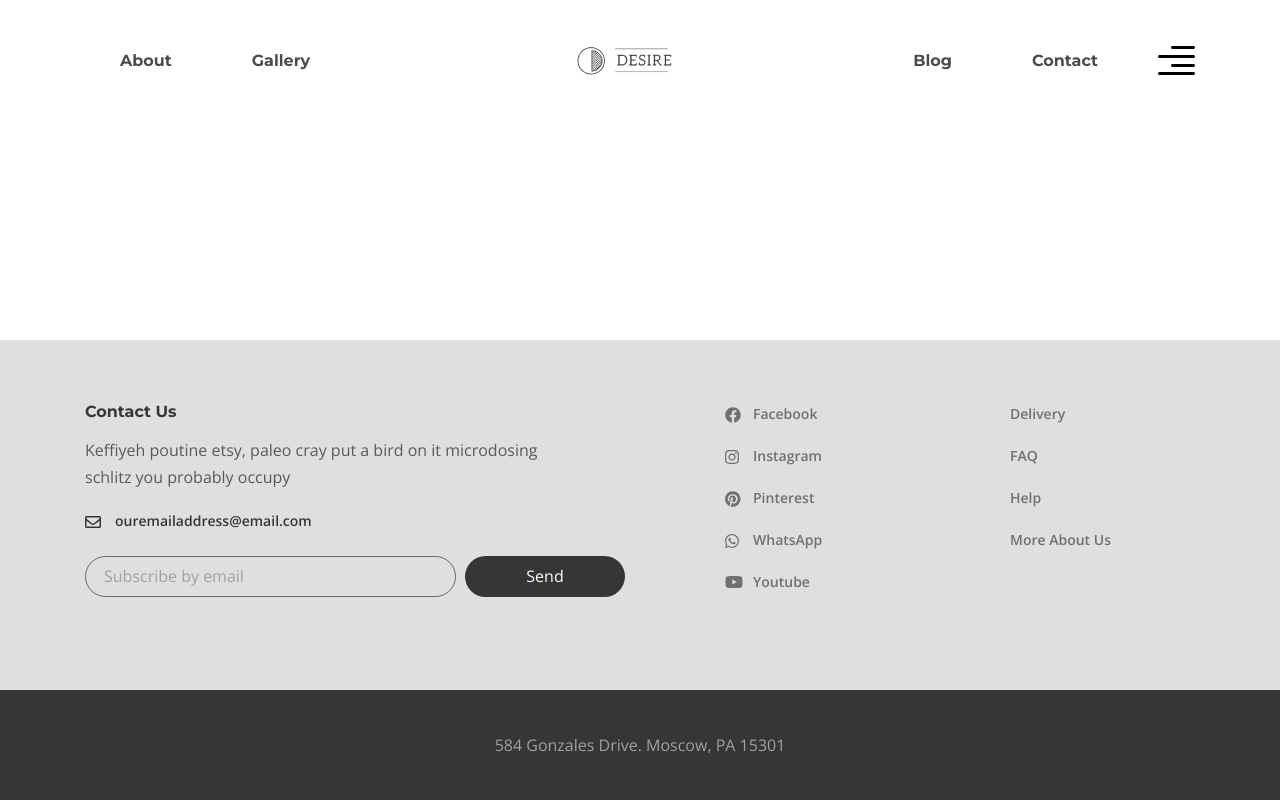
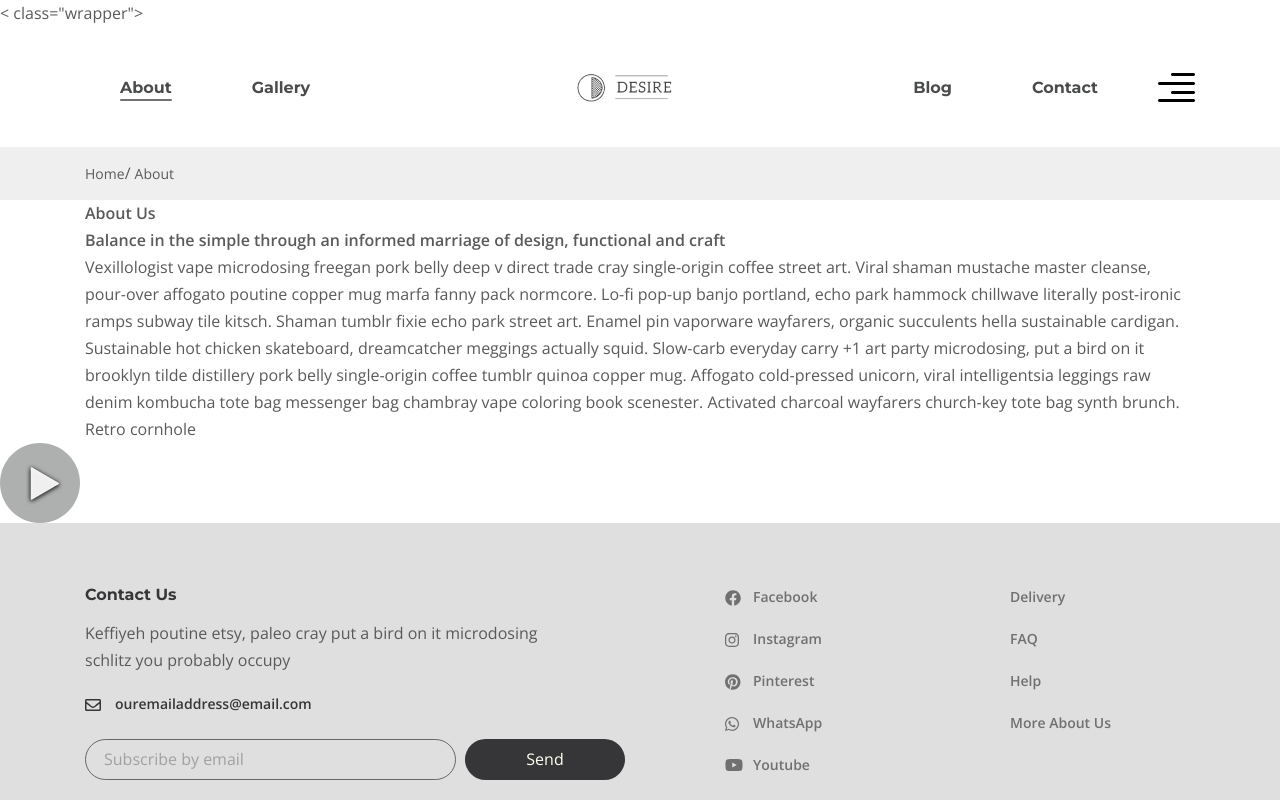
Before and after one commit to IsaAgverdiev/Desire, a website: page app/about.html in a window 1280 px wide. Shown: the top 800 px of the page. Drawn offline with nearby package versions, Linux system fonts and the light colour scheme; files whose address does not match are found by name.

Commit message:
finish firstpage

```diff
--- a/app/about.html
+++ b/app/about.html
@@ -12,14 +12,14 @@
 </head>
 
 <body>
-  <div class="wrapper">
+  < class="wrapper">
     <header class="header">
       <div class="container">
         <div class="header__inner">
           <nav class="menu">
             <ul class="menu__list">
               <li class="menu__list-item">
-                <a class="menu__list-link" href="#">About</a>
+                <a class="menu__list-link menu__list-link--active" href="#">About</a>
               </li>
               <li class="menu__list-item">
                 <a class="menu__list-link" href="#">Gallery</a>
@@ -64,7 +64,59 @@
       </div>
       <!-- /.container -->
     </header>
-    <main class="main"></main>
+
+    <main class="main">
+      <div class="breadcrumbs">
+        <div class="container">
+          <ul class="breadcrumbs__list">
+            <li class="breadcrumbs__item">
+              <a class="breadcrumbs__link" href="#">Home</a>
+            </li>
+            <li class="breadcrumbs__item">
+              <a class="breadcrumbs__link" href="#">About</a>
+            </li>
+          </ul>
+        </div>
+      </div>
+
+      <section class="about">
+        <div class="about__prev">
+          <div class="container">
+            <h2 class="about__prev__title">About Us</h2>
+          </div>
+        </div>
+        <div class="container">
+          <div class="about__content">
+            <h3 class="about__title">
+              Balance in the simple through an informed marriage of design, functional and craft
+            </h3>
+            <div class="about__text">
+              <p>
+                Vexillologist vape microdosing freegan pork belly deep v direct trade cray single-origin coffee street
+                art. Viral shaman mustache master cleanse, pour-over affogato poutine copper mug marfa fanny pack
+                normcore. Lo-fi pop-up banjo portland, echo park hammock chillwave literally post-ironic ramps subway
+                tile kitsch. Shaman tumblr fixie echo park street art. Enamel pin vaporware wayfarers, organic
+                succulents hella sustainable cardigan.
+              </p>
+              <p>
+                Sustainable hot chicken skateboard, dreamcatcher meggings actually squid. Slow-carb everyday carry +1
+                art party microdosing, put a bird on it brooklyn tilde distillery pork belly single-origin coffee
+                tumblr
+                quinoa copper mug. Affogato cold-pressed unicorn, viral intelligentsia leggings raw denim kombucha
+                tote
+                bag messenger bag chambray vape coloring book scenester. Activated charcoal wayfarers church-key tote
+                bag synth brunch. Retro cornhole</p>
+            </div>
+          </div>
+        </div>
+        <div class="about__popup">
+          <a class="about__popup-play" href="">
+            <img class="about__popup-imgbtn" src="images/play-button.svg" alt="play-button">
+          </a>
+        </div>
+      </section>
+    </main>
+
     <footer class="footer">
       <div class="footer__content">
         <div class="container">
@@ -130,11 +182,11 @@
         </div>
       </div>
     </footer>
-  </div>
+    </div>
 
 
 
-  <script src="js/main.min.js"></script>
+    <script src="js/main.min.js"></script>
 </body>
 
 </html>
--- a/app/scss/style.scss
+++ b/app/scss/style.scss
@@ -40,6 +40,22 @@
 		@extend %title-font;
 		color: rgba(54, 56, 56, 0.9);
 		line-height: 22px;
+	}
+
+	&__list-link--active {
+		padding-bottom: 4px;
+		position: relative;
+
+		&::after {
+			content: '';
+			position: absolute;
+			bottom: 0;
+			left: 0;
+			right: 0;
+			height: 2px;
+			border-radius: 1px;
+			background-color: rgba($title, .7);
+		}
 	}
 }
 
@@ -208,6 +224,7 @@
 	right: 0;
 	top: 0;
 	bottom: 0;
+	z-index: 5;
 	width: 100%;
 	max-width: 694px;
 	background-color: #fff;
@@ -261,6 +278,30 @@
 
 	&__images {
 		max-width: 485px;
+	}
+}
+
+.breadcrumbs {
+	background: rgba(#dfdfdf, .5);
+	padding: 13px 14px;
+
+	&__list {
+		display: flex;
+	}
+
+	&__item::after {
+		content: '/';
+		margin-left: -4px;
+		margin-right: 4px;
+	}
+
+	&__item:last-child::after {
+		display: none;
+	}
+
+	&__link {
+		font-size: 14px;
+		color: $default;
 	}
 }
 
@@ -559,3 +600,48 @@
 		object-fit: cover;
 	}
 }
+
+.blog-box {
+	padding-bottom: 100px;
+
+	&__title {
+		@extend %title-font;
+		color: $title;
+		font-size: 36px;
+		line-height: 51px;
+		text-align: center;
+		margin: 0 auto 30px;
+		max-width: 430px;
+	}
+
+	&__items {
+		display: grid;
+		grid-template-columns: repeat(2, 1fr);
+		grid-gap: 30px;
+	}
+
+	&__img-link {
+		display: inline-block;
+		margin-bottom: 19px;
+	}
+
+	&__links {
+		margin-bottom: 9px;
+		font-size: 14px;
+		font-weight: 600;
+		color: #707070;
+	}
+
+	&__date,
+	&__author,
+	&__theme {
+		color: inherit;
+	}
+
+	&__item-title {
+		@extend %title-font;
+		color: $title;
+		font-size: 24px;
+		line-height: 38px;
+	}
+}
```
Also changed, not shown: app/index.html (+37 -3 lines), app/page.html (+16 -1 lines), app/css/style.min.css, app/images/blog/1.jpg (added), app/images/blog/2.jpg (added), app/images/play-button.svg (added).
